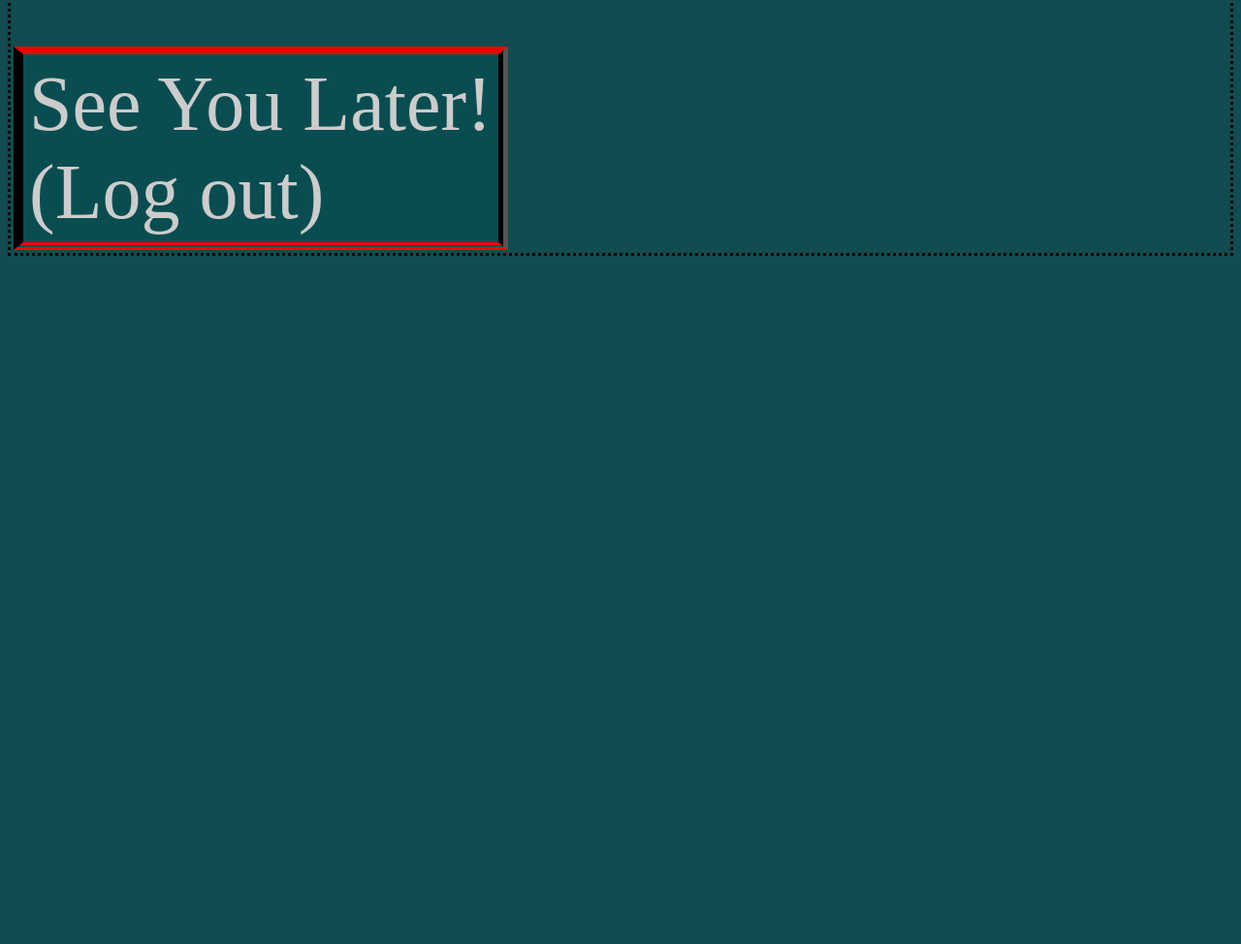
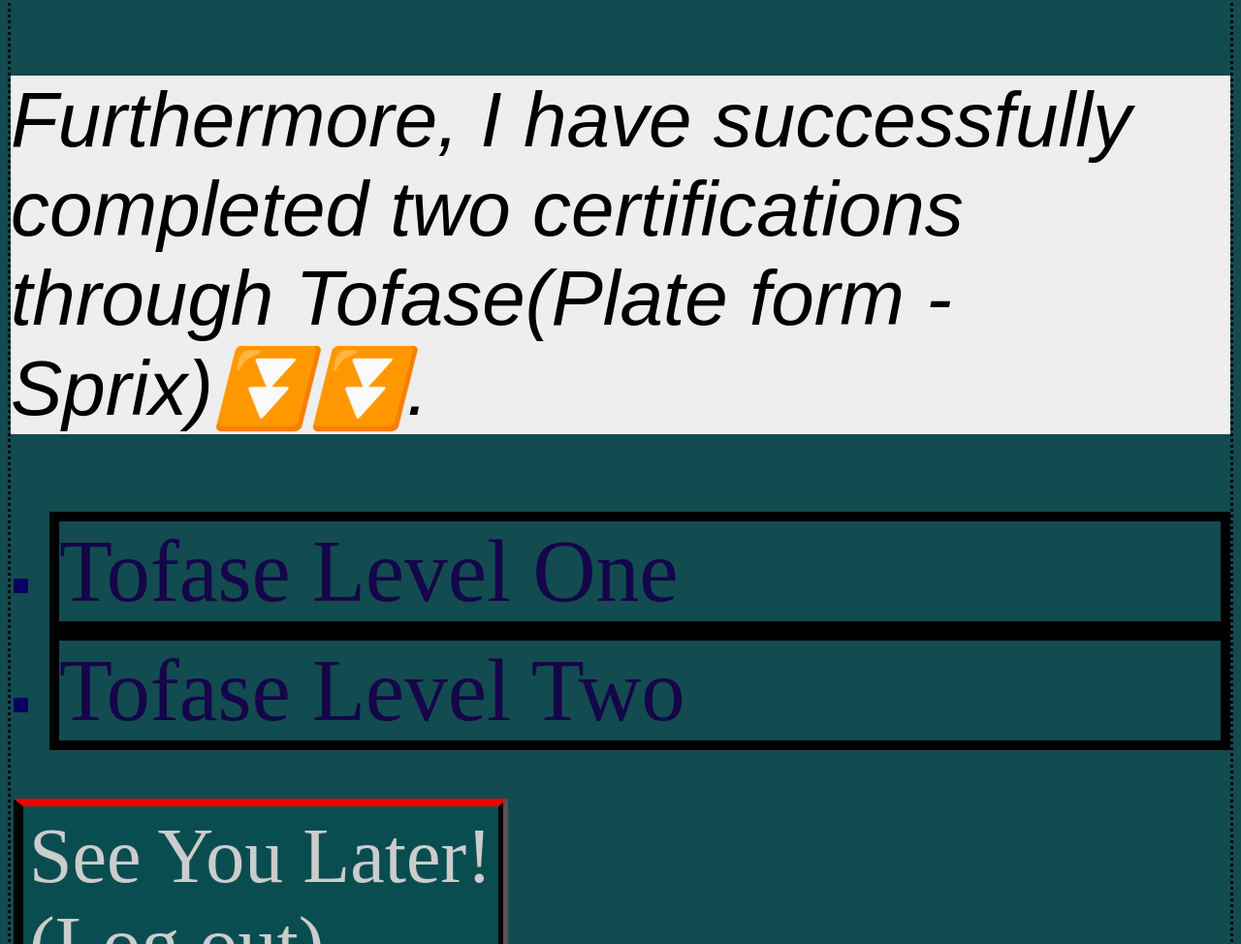
Before and after one commit to ubejejebbwjsb-beep/cv-project, a plain HTML site: page index.html in a window 1280 px wide. Shown: the part 3426-4400 px from the top of the page at 97% size. Before the commit the page ends 3698 px from the top, so only its background shows below. Drawn offline with Linux system fonts and the light colour scheme.

Commit message:
Update index.html with new certification links
Added additional sections for certifications and links.

```diff
--- a/index.html
+++ b/index.html
@@ -51,7 +51,15 @@
                 </ul>
             </section>
         </main>
+        <section class="Tofase Links">
 
+        </section>
+                <p class="li"> Furthermore, I have successfully completed two certifications through Tofase(Plate form -Sprix)⏬⏬.</p>
+                <ul>
+                    <li><a href="https://drive.google.com/file/d/15hoLjhfK87Wp5WbDF8yguSTmAx7egcnv/view?usp=sharing" target="_blank">Tofase Level One</a></li>
+                    <li><a href="https://drive.google.com/file/d/1ZQdidnGKX95-dk_JuCXYSwBtzQL-KE0B/view?usp=sharing" target="_blank">Tofase Level Two</a></li>
+
+                </ul>
         <footer>
             <div class="yy">
             See You Later! <br>(Log out)
```
